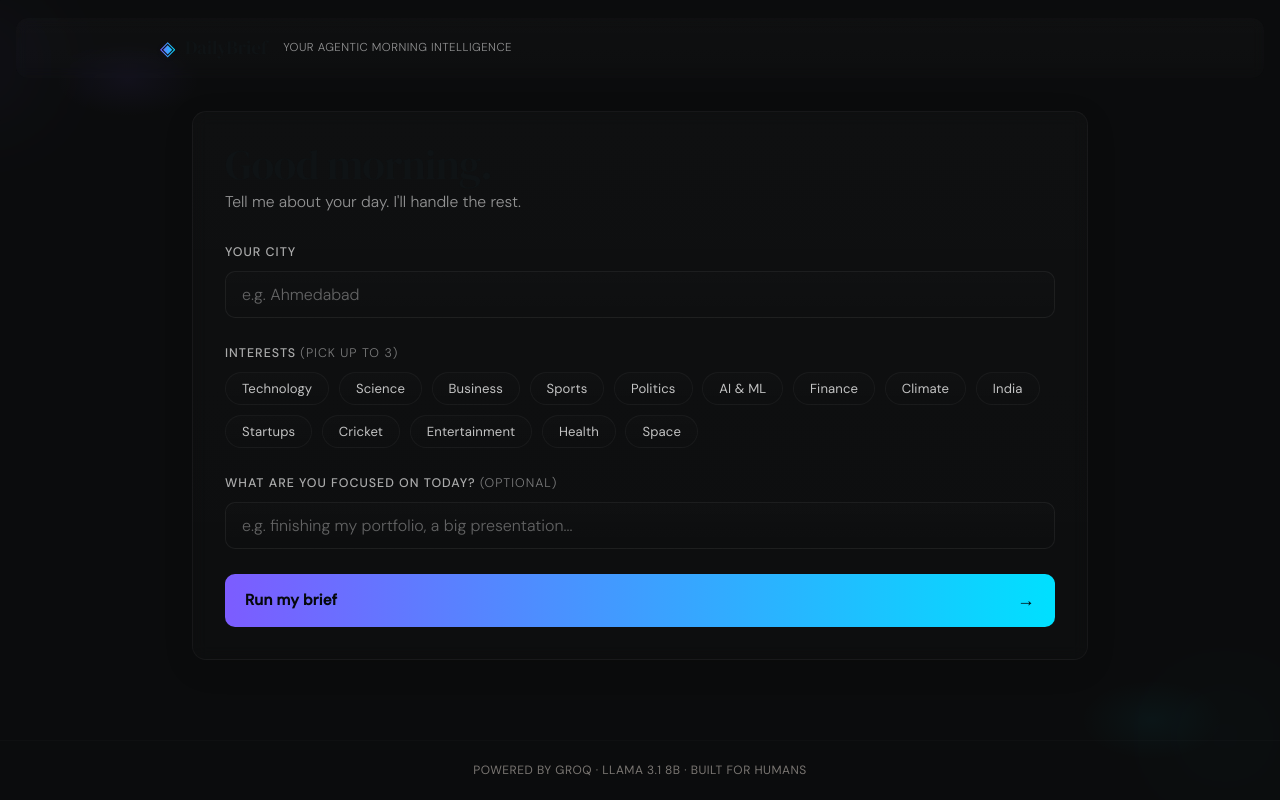
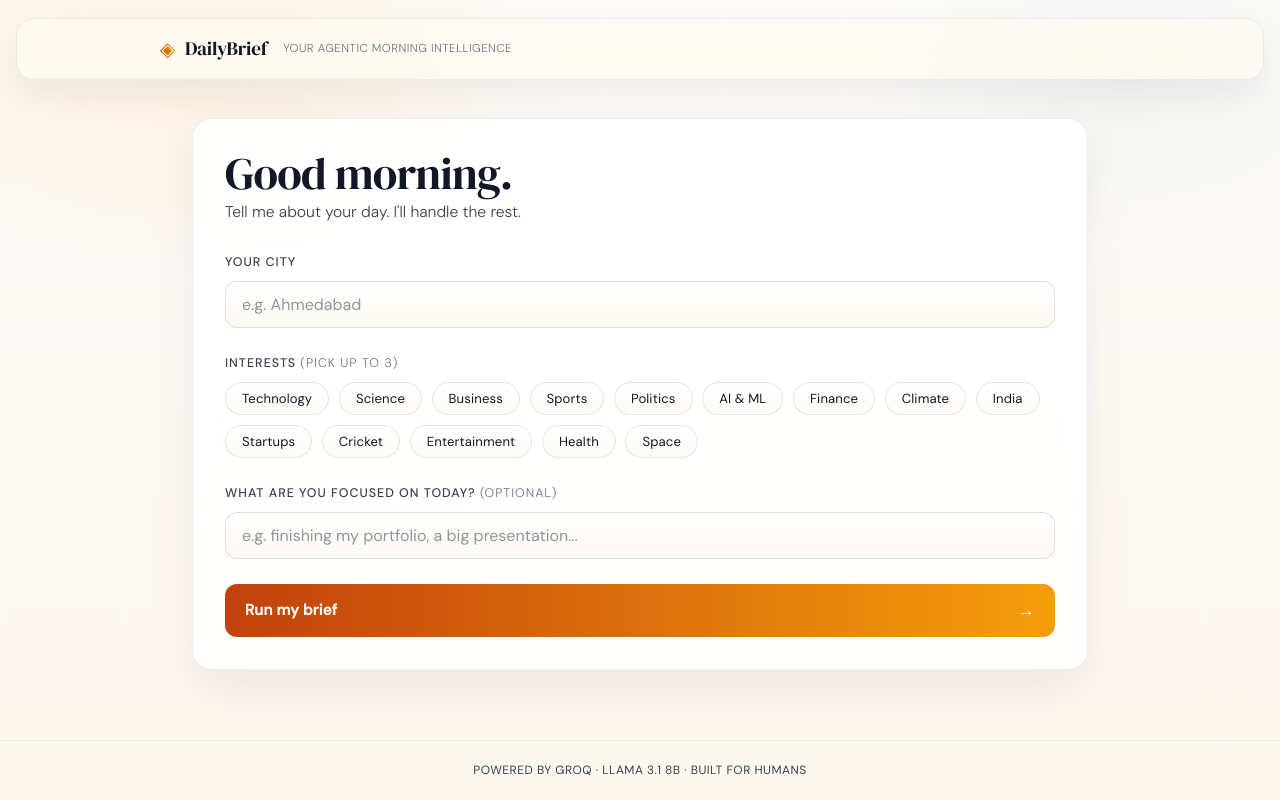
Before and after one commit to Aragog540/Daily-Brief, a React (Vite) app in the folder frontend/: page / in a window 1280 px wide. Built offline with nearby package versions, Linux system fonts and the light colour scheme; no server answers.

Commit message:
Refine UI to premium minimal

```diff
--- a/frontend/src/index.css
+++ b/frontend/src/index.css
@@ -4,40 +4,40 @@
 *, *::before, *::after { box-sizing: border-box; margin: 0; padding: 0; }
 
 :root {
-  /* Futuristic accent palette */
-  --accent-1: #7c5cff;
-  --accent-2: #00e0ff;
-  --accent-3: #8aff8a;
-  --bg-plate: rgba(10,12,15,0.6);
-  --glass: rgba(255,255,255,0.06);
-  --glass-2: rgba(255,255,255,0.03);
-  --ink: #0f0e0d;
-  --ink-2: #3a3835;
-  --ink-3: #7a7672;
-  --paper: #0b0c0d; /* darker base for more contrast */
-  --paper-2: #0f1315;
-  --paper-3: rgba(255,255,255,0.02);
-  --gold: #c8973a;
-  --gold-light: #f0dba8;
-  --gold-pale: #faf4e6;
-  --green: #2d6a4f;
-  --green-light: #d8f3dc;
-  --red: #9b2226;
-  --red-light: #fde8e8;
+  --accent-1: #b45309;
+  --accent-2: #f59e0b;
+  --accent-3: #0f766e;
+  --bg-plate: rgba(255, 255, 255, 0.9);
+  --glass: rgba(255, 255, 255, 0.84);
+  --glass-2: rgba(255, 255, 255, 0.66);
+  --ink: #111827;
+  --ink-2: #374151;
+  --ink-3: #6b7280;
+  --paper: #fffdf9;
+  --paper-2: #ffffff;
+  --paper-3: rgba(17, 24, 39, 0.07);
+  --gold: #b45309;
+  --gold-light: #fde68a;
+  --gold-pale: #fff8e6;
+  --green: #0f766e;
+  --green-light: #d1fae5;
+  --red: #b91c1c;
+  --red-light: #fee2e2;
   --serif: 'DM Serif Display', Georgia, serif;
   --sans: 'DM Sans', system-ui, sans-serif;
-  --radius: 6px;
-  --radius-lg: 12px;
+  --radius: 10px;
+  --radius-lg: 18px;
 }
 
 html, body, #root { height: 100%; }
 
 body {
   font-family: var(--sans);
-  background: radial-gradient(1200px 600px at 10% 10%, rgba(124,92,255,0.06), transparent 6%),
-              radial-gradient(900px 500px at 90% 90%, rgba(0,224,255,0.04), transparent 8%),
-              var(--paper);
-  color: var(--paper-2);
+  background:
+    radial-gradient(900px 500px at 15% 8%, rgba(245, 158, 11, 0.10), transparent 42%),
+    radial-gradient(700px 420px at 88% 10%, rgba(15, 118, 110, 0.05), transparent 38%),
+    linear-gradient(180deg, #fffdfb 0%, #fff8ef 100%);
+  color: var(--ink);
   font-size: 16px;
   line-height: 1.6;
   -webkit-font-smoothing: antialiased;
@@ -54,17 +54,17 @@ body {
 .bg-visuals { position: fixed; inset: 0; pointer-events: none; z-index: 0; }
 .bg-glow {
   position: absolute; inset: -20%;
-  background: radial-gradient(600px 300px at 15% 20%, rgba(124,92,255,0.18), transparent 12%),
-              radial-gradient(500px 250px at 85% 80%, rgba(0,224,255,0.12), transparent 10%);
-  filter: blur(48px) saturate(120%);
+  background: radial-gradient(460px 220px at 14% 20%, rgba(245, 158, 11, 0.10), transparent 20%),
+              radial-gradient(420px 200px at 85% 78%, rgba(15, 118, 110, 0.06), transparent 16%);
+  filter: blur(60px) saturate(105%);
   transform: translateZ(0);
   animation: slow-pan 18s linear infinite;
 }
 .bg-grid {
   position: absolute; inset: 0;
-  background-image: linear-gradient(transparent 1px, rgba(255,255,255,0.02) 1px), linear-gradient(90deg, transparent 1px, rgba(255,255,255,0.02) 1px);
+  background-image: linear-gradient(transparent 1px, rgba(17, 24, 39, 0.03) 1px), linear-gradient(90deg, transparent 1px, rgba(17, 24, 39, 0.03) 1px);
   background-size: 120px 120px, 120px 120px;
-  opacity: 0.04;
+  opacity: 0.1;
   mix-blend-mode: overlay;
   transform: translateZ(0);
 }
@@ -76,14 +76,15 @@ body {
 
 /* ── Header ────────────────────────────────────────────────────────────────── */
 .header {
-  border-bottom: 0;
+  border: 1px solid rgba(17, 24, 39, 0.06);
   padding: 0 2rem;
-  background: linear-gradient(180deg, rgba(255,255,255,0.02), rgba(255,255,255,0.01));
-  backdrop-filter: blur(6px) saturate(120%);
+  background: rgba(255, 250, 242, 0.82);
+  backdrop-filter: blur(16px) saturate(110%);
+  box-shadow: 0 16px 36px rgba(17, 24, 39, 0.06);
   position: sticky;
   top: 18px;
   margin: 0 1rem;
-  border-radius: 12px;
+  border-radius: 18px;
   z-index: 20;
 }
 
@@ -123,12 +124,12 @@ body {
   font-family: var(--serif);
   font-size: 1.2rem;
   letter-spacing: -0.01em;
-  color: var(--paper-2);
+  color: var(--ink);
 }
 
 .tagline {
   font-size: 0.72rem;
-  color: rgba(255,255,255,0.55);
+  color: var(--ink-3);
   letter-spacing: 0.04em;
   text-transform: uppercase;
   font-weight: 300;
@@ -143,7 +144,7 @@ body {
   max-width: 960px;
   width: 100%;
   margin: 0 auto;
-  padding: 3.2rem 2rem;
+  padding: 3.5rem 2rem 4rem;
 }
 
 /* ── Form card ─────────────────────────────────────────────────────────────── */
@@ -152,27 +153,27 @@ body {
   flex-direction: column;
   gap: 1.6rem;
   padding: 2rem;
-  background: linear-gradient(180deg, rgba(255,255,255,0.02), rgba(255,255,255,0.01));
-  border-radius: 14px;
-  border: 1px solid rgba(255,255,255,0.04);
-  backdrop-filter: blur(8px) saturate(120%);
-  box-shadow: 0 8px 30px rgba(3,6,8,0.12);
+  background: rgba(255, 255, 255, 0.92);
+  border-radius: 20px;
+  border: 1px solid rgba(17, 24, 39, 0.07);
+  backdrop-filter: blur(14px) saturate(110%);
+  box-shadow: 0 20px 48px rgba(17, 24, 39, 0.07);
 }
 
 .form-header { margin-bottom: 0.2rem; }
 
 .form-title {
   font-family: var(--serif);
-  font-size: 2.6rem;
+  font-size: 2.8rem;
   font-weight: 400;
   line-height: 1.02;
   letter-spacing: -0.02em;
-  color: var(--paper-2);
+  color: var(--ink);
 }
 
 .form-sub {
   font-size: 0.98rem;
-  color: rgba(255,255,255,0.55);
+  color: var(--ink-2);
   font-weight: 300;
   margin-top: 0.2rem;
 }
@@ -184,27 +185,27 @@ body {
   letter-spacing: 0.08em;
   text-transform: uppercase;
   font-weight: 500;
-  color: rgba(255,255,255,0.65);
+  color: var(--ink-2);
 }
 
-.label-hint { font-weight: 300; color: rgba(255,255,255,0.45); }
+.label-hint { font-weight: 300; color: var(--ink-3); }
 
 .input {
   font-family: var(--sans);
   font-size: 1rem;
-  font-weight: 300;
+  font-weight: 400;
   padding: 0.75rem 1rem;
-  border: 1px solid rgba(255,255,255,0.06);
-  border-radius: 10px;
-  background: linear-gradient(180deg, rgba(255,255,255,0.01), rgba(255,255,255,0.005));
-  color: var(--paper-2);
+  border: 1px solid rgba(17, 24, 39, 0.12);
+  border-radius: 12px;
+  background: linear-gradient(180deg, rgba(255,255,255,0.96), rgba(255,248,240,0.98));
+  color: var(--ink);
   outline: none;
   transition: border-color 0.15s, box-shadow 0.12s;
   width: 100%;
 }
 
-.input:focus { border-color: rgba(124,92,255,0.9); box-shadow: 0 8px 24px rgba(124,92,255,0.06); }
-.input::placeholder { color: rgba(255,255,255,0.35); }
+.input:focus { border-color: rgba(180, 83, 9, 0.9); box-shadow: 0 0 0 4px rgba(245, 158, 11, 0.14); }
+.input::placeholder { color: rgba(75, 85, 99, 0.62); }
 
 /* ── Pill grid ─────────────────────────────────────────────────────────────── */
 .pill-grid { display: flex; flex-wrap: wrap; gap: 0.6rem; }
@@ -214,23 +215,23 @@ body {
   font-size: 0.82rem;
   font-weight: 400;
   padding: 0.45rem 1rem;
-  border: 1px solid rgba(255,255,255,0.04);
+  border: 1px solid rgba(17, 24, 39, 0.10);
   border-radius: 999px;
-  background: linear-gradient(180deg, rgba(255,255,255,0.01), rgba(255,255,255,0.005));
-  color: rgba(255,255,255,0.75);
+  background: linear-gradient(180deg, rgba(255,255,255,0.95), rgba(255,250,243,0.98));
+  color: var(--ink);
   cursor: pointer;
   transition: transform 0.12s, box-shadow 0.12s, color 0.12s;
   letter-spacing: 0.01em;
 }
 
-.pill:hover { transform: translateY(-3px); box-shadow: 0 10px 26px rgba(0,0,0,0.28); }
+.pill:hover { transform: translateY(-1px); box-shadow: 0 10px 24px rgba(17,24,39,0.06); }
 
 .pill-active {
-  background: linear-gradient(90deg, var(--accent-1), var(--accent-2));
-  border: 1px solid rgba(255,255,255,0.06);
-  color: #06121a;
+  background: linear-gradient(90deg, rgba(245,158,11,0.14), rgba(15,118,110,0.10));
+  border: 1px solid rgba(245,158,11,0.28);
+  color: #0f172a;
   transform: translateY(-2px) scale(1.02);
-  box-shadow: 0 12px 36px rgba(124,92,255,0.12);
+  box-shadow: 0 10px 22px rgba(245,158,11,0.12);
 }
 
 /* ── Buttons ───────────────────────────────────────────────────────────────── */
@@ -242,17 +243,17 @@ body {
   font-size: 0.95rem;
   font-weight: 600;
   padding: 0.95rem 1.25rem;
-  background: linear-gradient(90deg,var(--accent-1),var(--accent-2));
-  color: rgba(3,6,8,0.98);
+  background: linear-gradient(90deg, #c2410c, #f59e0b);
+  color: #fffaf2;
   border: none;
-  border-radius: 10px;
+  border-radius: 12px;
   cursor: pointer;
   transition: transform 0.12s, box-shadow 0.12s;
   width: 100%;
   letter-spacing: 0.01em;
 }
 
-.btn-primary:hover { transform: translateY(-3px); box-shadow: 0 18px 40px rgba(0,224,255,0.08); }
+.btn-primary:hover { transform: translateY(-2px); box-shadow: 0 18px 40px rgba(194, 65, 12, 0.16); }
 .btn-primary:active { transform: translateY(-1px); }
 .btn-arrow { font-size: 1.1rem; }
 
@@ -261,16 +262,16 @@ body {
   font-size: 0.82rem;
   font-weight: 600;
   padding: 0.5rem 1rem;
-  border: 1px solid rgba(255,255,255,0.04);
+  border: 1px solid rgba(17, 24, 39, 0.10);
   border-radius: 8px;
   background: transparent;
-  color: rgba(255,255,255,0.85);
+  color: var(--ink);
   cursor: pointer;
   letter-spacing: 0.02em;
   transition: all 0.12s;
 }
 
-.btn-reset:hover, .btn-copy:hover { transform: translateY(-2px); color: var(--accent-2); }
+.btn-reset:hover, .btn-copy:hover { transform: translateY(-2px); color: var(--accent-1); border-color: rgba(180, 83, 9, 0.28); }
 
 .form-err { font-size: 0.82rem; color: var(--red); padding: 0.5rem 0; }
 
@@ -279,12 +280,12 @@ body {
 
 /* ── Agent trace ───────────────────────────────────────────────────────────── */
 .trace-panel {
-  border-radius: 12px;
+  border-radius: 20px;
   overflow: hidden;
-  background: linear-gradient(180deg, rgba(255,255,255,0.02), rgba(255,255,255,0.01));
-  border: 1px solid rgba(255,255,255,0.04);
-  backdrop-filter: blur(6px);
-  box-shadow: 0 12px 30px rgba(3,6,8,0.08);
+  background: rgba(255, 255, 255, 0.90);
+  border: 1px solid rgba(17, 24, 39, 0.07);
+  backdrop-filter: blur(14px);
+  box-shadow: 0 18px 40px rgba(17, 24, 39, 0.06);
 }
 
 .trace-header {
@@ -292,11 +293,11 @@ body {
   align-items: center;
   gap: 0.75rem;
   padding: 0.75rem 1.25rem;
-  border-bottom: 1px solid rgba(255,255,255,0.02);
+  border-bottom: 1px solid rgba(17,24,39,0.06);
 }
 
-.trace-title { font-size: 0.75rem; letter-spacing: 0.08em; text-transform: uppercase; font-weight: 600; color: rgba(255,255,255,0.7); }
-.trace-running-badge { font-size: 0.7rem; padding: 0.15rem 0.5rem; background: rgba(0,224,255,0.06); color: var(--accent-2); border-radius: 100px; font-weight:600 }
+.trace-title { font-size: 0.75rem; letter-spacing: 0.08em; text-transform: uppercase; font-weight: 700; color: var(--ink-2); }
+.trace-running-badge { font-size: 0.7rem; padding: 0.15rem 0.5rem; background: rgba(245, 158, 11, 0.12); color: #9a3412; border-radius: 100px; font-weight:700 }
 
 .trace-body { padding: 0.75rem 0; }
 
@@ -304,37 +305,37 @@ body {
 
 @keyframes rowIn { to { transform: translateY(0); opacity: 1; } }
 
-.trace-call { color: rgba(255,255,255,0.75); }
-.trace-result { color: var(--accent-3); }
+.trace-call { color: var(--ink); }
+.trace-result { color: var(--green); }
 .trace-icon { font-size: 0.95rem; flex-shrink: 0; }
-.trace-text { flex: 1; color: rgba(255,255,255,0.85) }
-.trace-detail { color: rgba(255,255,255,0.45); font-weight: 300; }
-.trace-done { color: var(--accent-3); }
-.trace-muted { color: rgba(255,255,255,0.45); font-style: italic; }
+.trace-text { flex: 1; color: var(--ink) }
+.trace-detail { color: var(--ink-3); font-weight: 400; }
+.trace-done { color: var(--green); font-weight: 500; }
+.trace-muted { color: var(--ink-3); font-style: italic; }
 
 @keyframes spin { to { transform: rotate(360deg); } }
 
-.trace-spinner { display: inline-block; width: 12px; height: 12px; border: 1.5px solid rgba(255,255,255,0.06); border-top-color: var(--accent-2); border-radius: 50%; animation: spin 0.7s linear infinite; flex-shrink: 0; }
+.trace-spinner { display: inline-block; width: 12px; height: 12px; border: 1.5px solid rgba(31, 41, 55, 0.12); border-top-color: var(--accent-1); border-radius: 50%; animation: spin 0.7s linear infinite; flex-shrink: 0; }
 
 /* ── Brief card ────────────────────────────────────────────────────────────── */
-.brief-card { border-radius: 12px; overflow: hidden; animation: fadeUp 420ms cubic-bezier(.2,.9,.2,1) both; border: 1px solid rgba(255,255,255,0.04); background: linear-gradient(180deg, rgba(255,255,255,0.02), rgba(255,255,255,0.01)); box-shadow: 0 22px 60px rgba(3,6,8,0.12); }
+.brief-card { border-radius: 20px; overflow: hidden; animation: fadeUp 420ms cubic-bezier(.2,.9,.2,1) both; border: 1px solid rgba(17, 24, 39, 0.07); background: rgba(255, 255, 255, 0.92); box-shadow: 0 24px 60px rgba(17,24,39,0.07); }
 
 @keyframes fadeUp { from { opacity: 0; transform: translateY(12px); } to { opacity: 1; transform: translateY(0); } }
 
-.brief-meta { display: flex; justify-content: space-between; align-items: baseline; padding: 1rem 1.5rem; background: linear-gradient(180deg, rgba(255,255,255,0.01), rgba(255,255,255,0.008)); }
+.brief-meta { display: flex; justify-content: space-between; align-items: baseline; padding: 1rem 1.5rem; background: linear-gradient(180deg, rgba(255,255,255,0.02), rgba(255,255,255,0.008)); }
 
-.brief-date { font-family: var(--serif); font-size: 1rem; color: var(--paper-2); }
-.brief-time { font-size: 0.75rem; color: rgba(255,255,255,0.45); letter-spacing: 0.03em; }
-.brief-divider { height: 1px; background: rgba(255,255,255,0.02); }
-.brief-content { padding: 1.75rem 1.5rem; display: flex; flex-direction: column; gap: 0.75rem; }
+.brief-date { font-family: var(--serif); font-size: 1rem; color: var(--ink); }
+.brief-time { font-size: 0.75rem; color: var(--ink-3); letter-spacing: 0.03em; }
+.brief-divider { height: 1px; background: rgba(17,24,39,0.06); }
+.brief-content { padding: 1.85rem 1.5rem; display: flex; flex-direction: column; gap: 0.85rem; }
 
-.brief-para { font-size: 0.97rem; color: var(--paper-2); line-height: 1.7; font-weight: 300; }
-.brief-para:first-child { font-family: var(--serif); font-size: 1.15rem; font-weight: 400; color: var(--paper-2); }
-.brief-bold { font-size: 0.78rem; font-weight: 600; letter-spacing: 0.07em; text-transform: uppercase; color: rgba(255,255,255,0.45); margin-top: 0.5rem; }
+.brief-para { font-size: 0.98rem; color: var(--ink); line-height: 1.75; font-weight: 400; }
+.brief-para:first-child { font-family: var(--serif); font-size: 1.18rem; font-weight: 400; color: var(--ink); }
+.brief-bold { font-size: 0.78rem; font-weight: 700; letter-spacing: 0.07em; text-transform: uppercase; color: var(--ink-2); margin-top: 0.5rem; }
 
 .brief-list { list-style: none; display: flex; flex-direction: column; gap: 0.6rem; padding-left: 0; }
-.brief-bullet { font-size: 0.95rem; font-weight: 300; color: var(--paper-2); position:relative; padding-left:1.1rem }
-.brief-bullet::before { content:''; position:absolute; left:0.1rem; top:0.6rem; width:8px; height:8px; border-radius:50%; background:linear-gradient(90deg,var(--accent-1),var(--accent-2)); box-shadow:0 6px 18px rgba(124,92,255,0.12) }
+.brief-bullet { font-size: 0.96rem; font-weight: 400; color: var(--ink); position:relative; padding-left:1.1rem }
+.brief-bullet::before { content:''; position:absolute; left:0.1rem; top:0.62rem; width:8px; height:8px; border-radius:50%; background:linear-gradient(90deg,var(--accent-1),var(--accent-2)); box-shadow:0 6px 18px rgba(245,158,11,0.18) }
 
 .brief-footer { display:flex; gap:0.5rem; align-items:center; justify-content:flex-end; padding:0.9rem 1rem; background:transparent }
 
@@ -359,14 +360,14 @@ body {
 
 /* ── Footer ────────────────────────────────────────────────────────────────── */
 .footer {
-  border-top: 1px solid var(--paper-3);
+  border-top: 1px solid rgba(17, 24, 39, 0.06);
   padding: 1.25rem 2rem;
   text-align: center;
 }
 
 .footer p {
   font-size: 0.75rem;
-  color: var(--ink-3);
+  color: var(--ink-2);
   letter-spacing: 0.04em;
   text-transform: uppercase;
 }
@@ -379,3 +380,11 @@ body {
   .header-inner { flex-direction: column; gap: 0.25rem; }
   .brief-meta { flex-direction: column; gap: 0.25rem; }
 }
+
+@media (prefers-reduced-motion: reduce) {
+  *, *::before, *::after {
+    animation: none !important;
+    transition: none !important;
+    scroll-behavior: auto !important;
+  }
+}
```
